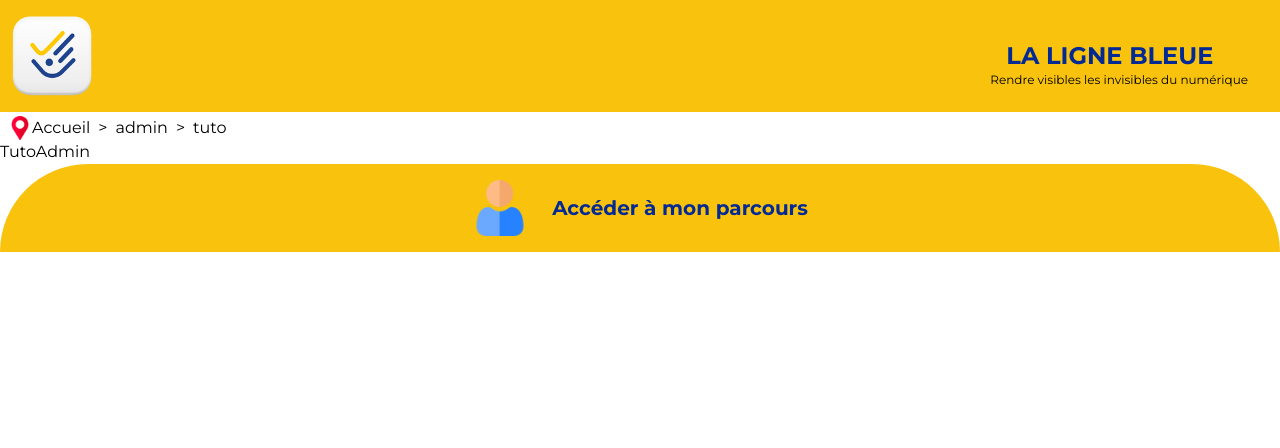
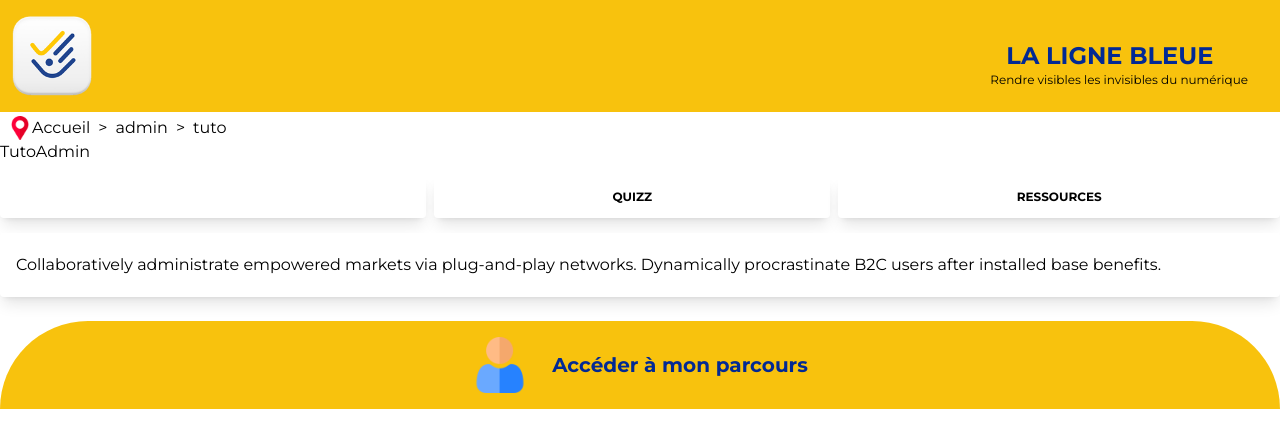
Before and after one commit to WildCodeSchool/2023-03-JS-Remote-Wild_Impact_P3_LigneBleue, a React (Vite) app in the folder frontend/: page /admin/tuto in a window 1280 px wide. Shown: the top 448 px of the page. Built offline with nearby package versions, Linux system fonts and the light colour scheme.

Commit message:
ajout de tabs pour la page admin

```diff
--- /dev/null
+++ b/frontend/src/components/AdminTabs.jsx
@@ -0,0 +1,99 @@
+import React from "react";
+
+function AdminTabs({ color }) {
+  const [openTab, setOpenTab] = React.useState(1);
+  return (
+    <div className="flex flex-wrap">
+      <div className="w-full">
+        <ul
+          className="flex mb-0 list-none flex-wrap pt-3 pb-4 flex-row"
+          role="tablist"
+        >
+          <li className="-mb-px mr-2 last:mr-0 flex-auto text-center">
+            <a
+              className={`text-xs font-bold uppercase px-5 py-3 shadow-lg rounded block leading-normal ${
+                openTab === 1
+                  ? `text-white bg-${color}`
+                  : `text-${color} bg-white`
+              }`}
+              onClick={(e) => {
+                e.preventDefault();
+                setOpenTab(1);
+              }}
+              data-toggle="tab"
+              href="#link1"
+              role="tablist"
+            >
+              Tutoriels
+            </a>
+          </li>
+          <li className="-mb-px mr-2 last:mr-0 flex-auto text-center">
+            <a
+              className={`text-xs font-bold uppercase px-5 py-3 shadow-lg rounded block leading-normal ${
+                openTab === 2
+                  ? `text-white bg-${color}`
+                  : `text-${color} bg-white`
+              }`}
+              onClick={(e) => {
+                e.preventDefault();
+                setOpenTab(2);
+              }}
+              data-toggle="tab"
+              href="#link2"
+              role="tablist"
+            >
+              Quizz
+            </a>
+          </li>
+          <li className="-mb-px mr-2 last:mr-0 flex-auto text-center">
+            <a
+              className={`text-xs font-bold uppercase px-5 py-3 shadow-lg rounded block leading-normal ${
+                openTab === 3
+                  ? `text-white bg-${color}`
+                  : `text-${color} bg-white`
+              }`}
+              onClick={(e) => {
+                e.preventDefault();
+                setOpenTab(3);
+              }}
+              data-toggle="tab"
+              href="#link3"
+              role="tablist"
+            >
+              Ressources
+            </a>
+          </li>
+        </ul>
+        <div className="relative flex flex-col min-w-0 break-words bg-white w-full mb-6 shadow-lg rounded">
+          <div className="px-4 py-5 flex-auto">
+            <div className="tab-content tab-space">
+              <div className={openTab === 1 ? "block" : "hidden"} id="link1">
+                <p>
+                  Collaboratively administrate empowered markets via
+                  plug-and-play networks. Dynamically procrastinate B2C users
+                  after installed base benefits.
+                </p>
+              </div>
+              <div className={openTab === 2 ? "block" : "hidden"} id="link2">
+                <p>
+                  Completely synergize resource taxing relationships via premier
+                  niche markets. Professionally cultivate one-to-one customer
+                  service with robust ideas.
+                </p>
+              </div>
+              <div className={openTab === 3 ? "block" : "hidden"} id="link3">
+                <p>
+                  Efficiently unleash cross-media information without
+                  cross-media value. Quickly maximize timely deliverables for
+                  real-time schemas.
+                </p>
+              </div>
+            </div>
+          </div>
+        </div>
+      </div>
+    </div>
+  );
+}
+
+export default AdminTabs;
--- a/frontend/src/pages/Admin/TutoAdmin.jsx
+++ b/frontend/src/pages/Admin/TutoAdmin.jsx
@@ -1,7 +1,13 @@
 import React from "react";
+import AdminTabs from "../../components/AdminTabs";
 
 function TutoAdmin() {
-  return <div>TutoAdmin</div>;
+  return (
+    <>
+      <div>TutoAdmin</div>
+      <AdminTabs color="purple" />
+    </>
+  );
 }
 
 export default TutoAdmin;
--- a/frontend/tailwind.config.js
+++ b/frontend/tailwind.config.js
@@ -9,6 +9,7 @@
       light_blue: "#DADDEB",
       champagne: "#F9F4EC",
       white: "#FFFFFF",
+      purple: "#E384E6",
     },
     fontFamily: {
       sans: ["Montserrat"],
```
